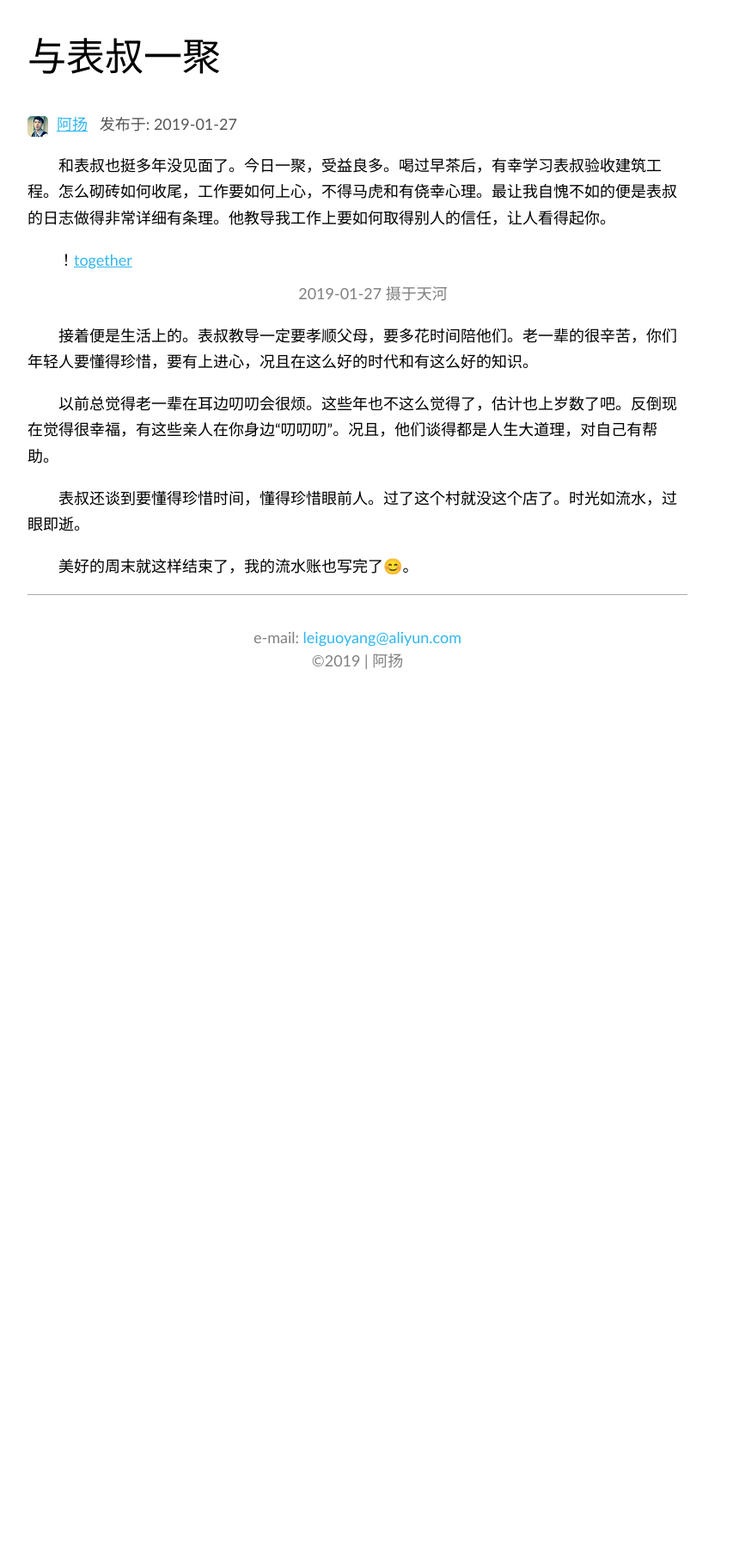
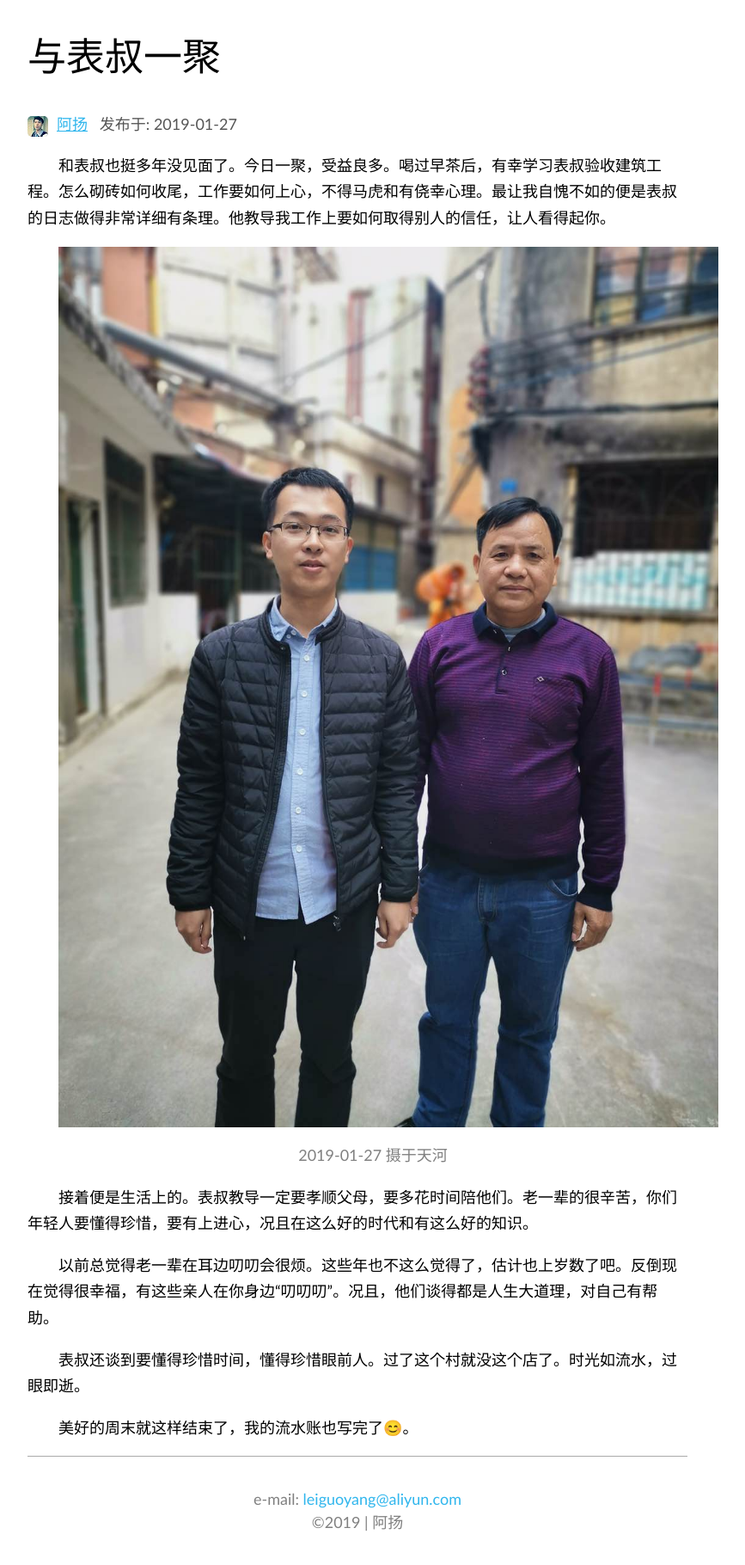
Before and after one commit to leiguoyang/leiguoyang.github.io, a Jekyll site: the page built from _posts/2019-01-27-与表叔一聚.md, in a window 1280 px wide. Shown: the whole page at 86% size, without its empty margins (224-1091 px from the left). Built offline with Jekyll 4.4.1, drawn with Linux system fonts in a browser that asks for light colours; before the commit the page ends 900 px from its top, so only the background shows below that.

Commit message:
Fix broken link

```diff
--- a/_posts/2019-01-27-与表叔一聚.md
+++ b/_posts/2019-01-27-与表叔一聚.md
@@ -20,7 +20,7 @@ date: 2019-01-27
 和表叔也挺多年没见面了。今日一聚，受益良多。喝过早茶后，有幸学习表叔验收建筑工程。怎么砌砖如何收尾，工作要如何上心，不得马虎和有侥幸心理。最让我自愧不如的便是表叔的日志做得非常详细有条理。他教导我工作上要如何取得别人的信任，让人看得起你。
 
 <!-- image here -->
-！[together](/images/together.JPG)
+![together](/images/together.JPG)
 <span class="image-caption">2019-01-27 摄于天河</span>
 
 接着便是生活上的。表叔教导一定要孝顺父母，要多花时间陪他们。老一辈的很辛苦，你们年轻人要懂得珍惜，要有上进心，况且在这么好的时代和有这么好的知识。
```
